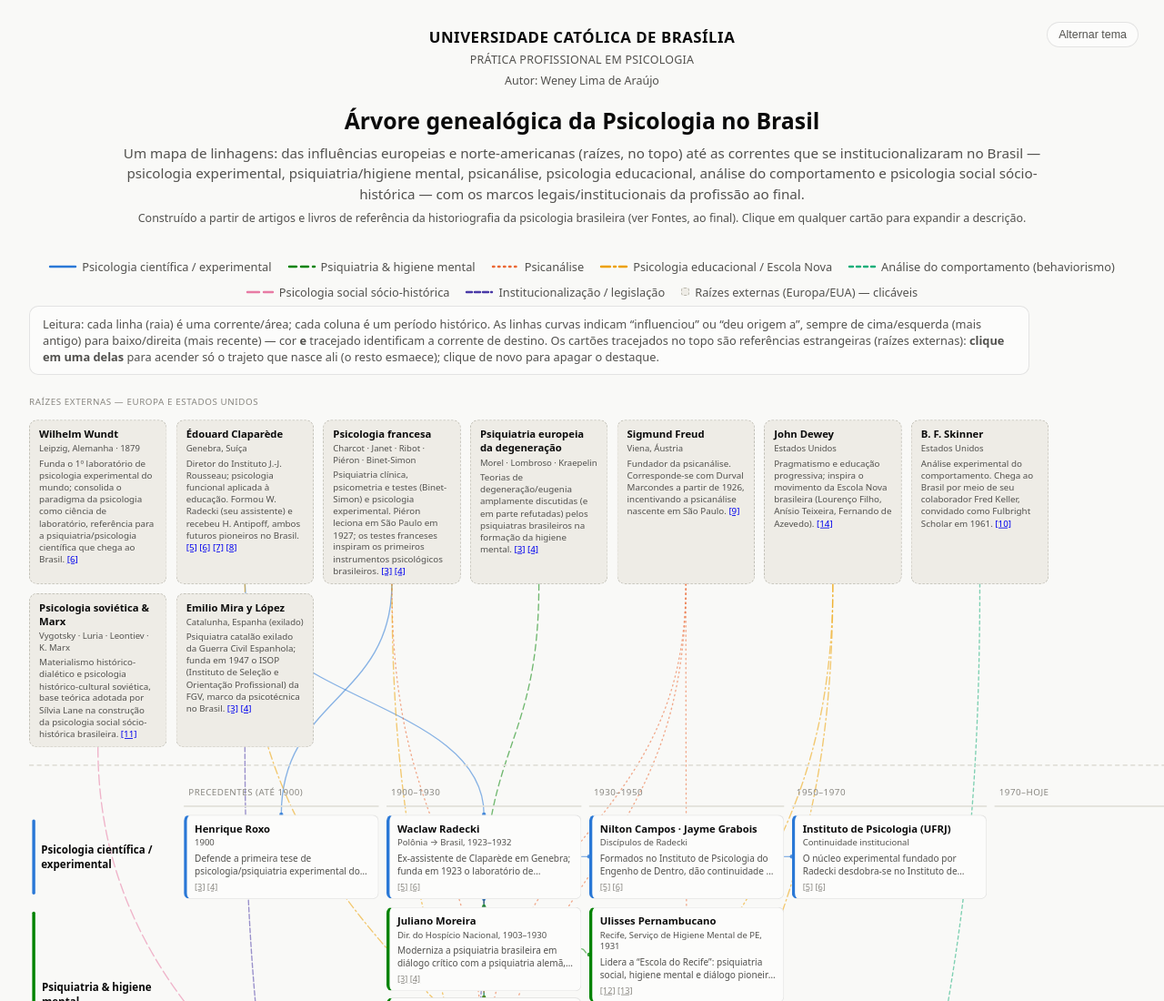
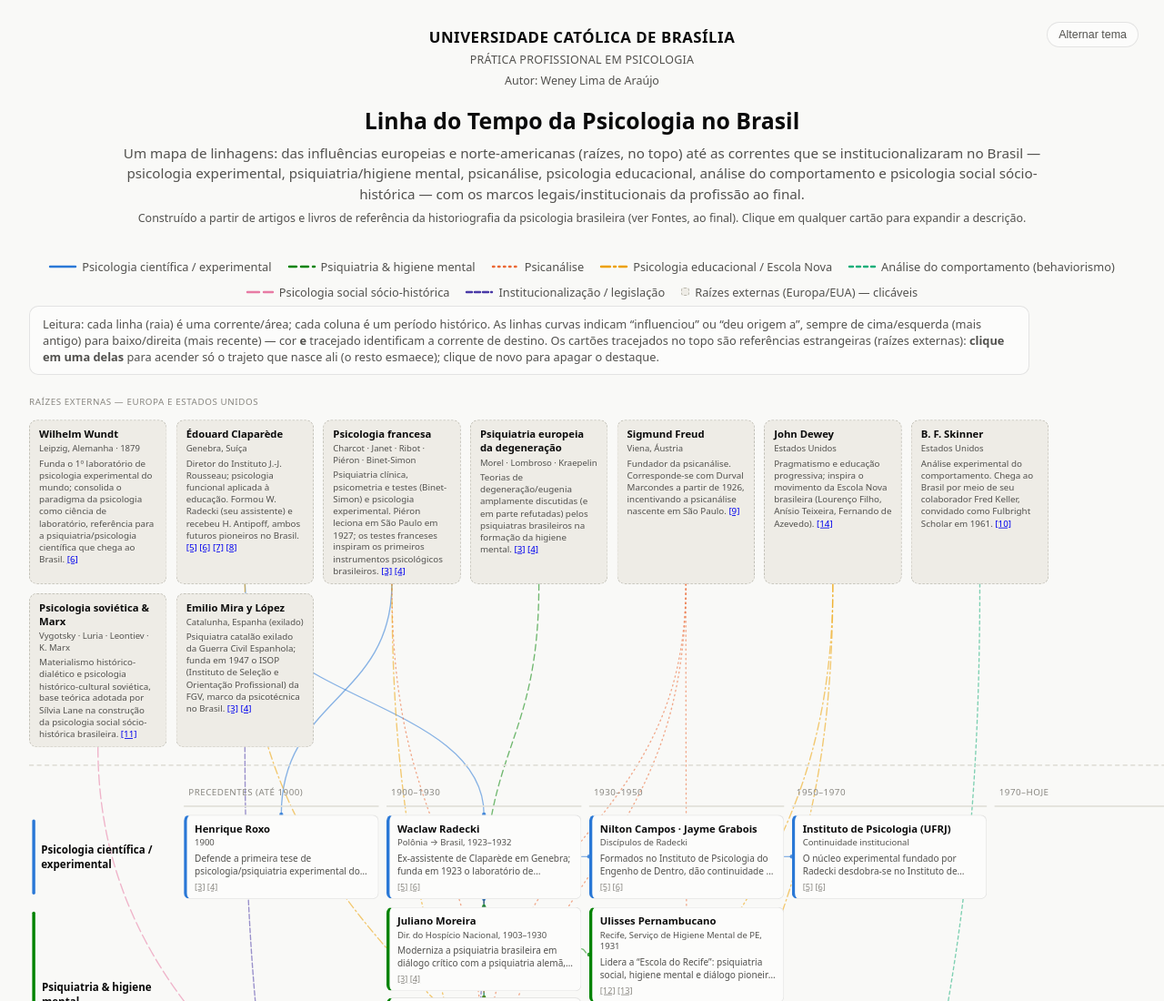
Before and after one commit to weneylima-source/psicologia-no-brasil, a plain HTML site: page index.html in a window 1280 px wide. Shown: the top 1100 px of the page at 91% size. Drawn offline with Linux system fonts and the light colour scheme.

Commit message:
Update index.html

```diff
--- a/index.html
+++ b/index.html
@@ -16,7 +16,7 @@
     <p class="inst-course">Prática Profissional em Psicologia</p>
     <p class="inst-author">Autor: Weney Lima de Araújo</p>
   </div>
-  <h1>Árvore genealógica da Psicologia no Brasil</h1>
+  <h1>Linha do Tempo da Psicologia no Brasil</h1>
   <p>Um mapa de linhagens: das influências europeias e norte-americanas (raízes, no topo) até as correntes que se institucionalizaram no Brasil — psicologia experimental, psiquiatria/higiene mental, psicanálise, psicologia educacional, análise do comportamento e psicologia social sócio-histórica — com os marcos legais/institucionais da profissão ao final.</p>
   <p style="font-size:0.78rem;">Construído a partir de artigos e livros de referência da historiografia da psicologia brasileira (ver Fontes, ao final). Clique em qualquer cartão para expandir a descrição.</p>
 </header>
```
